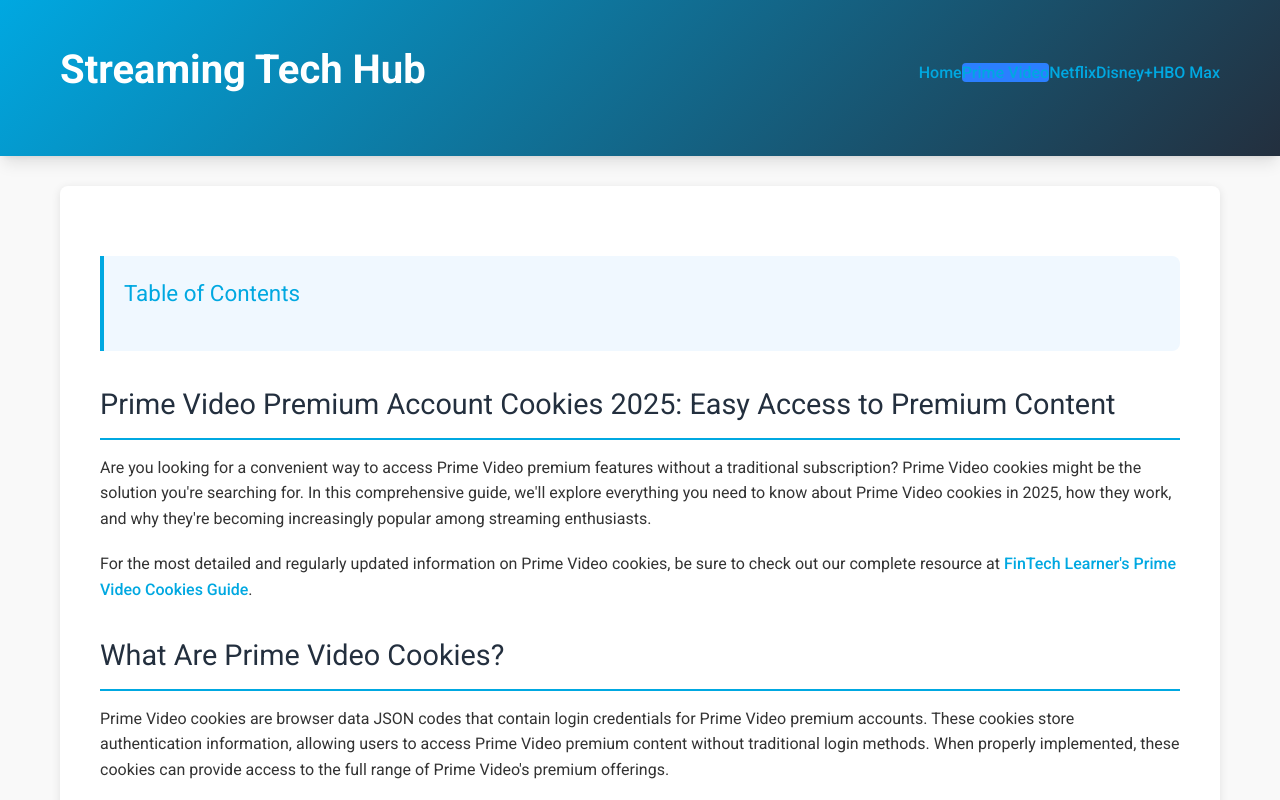
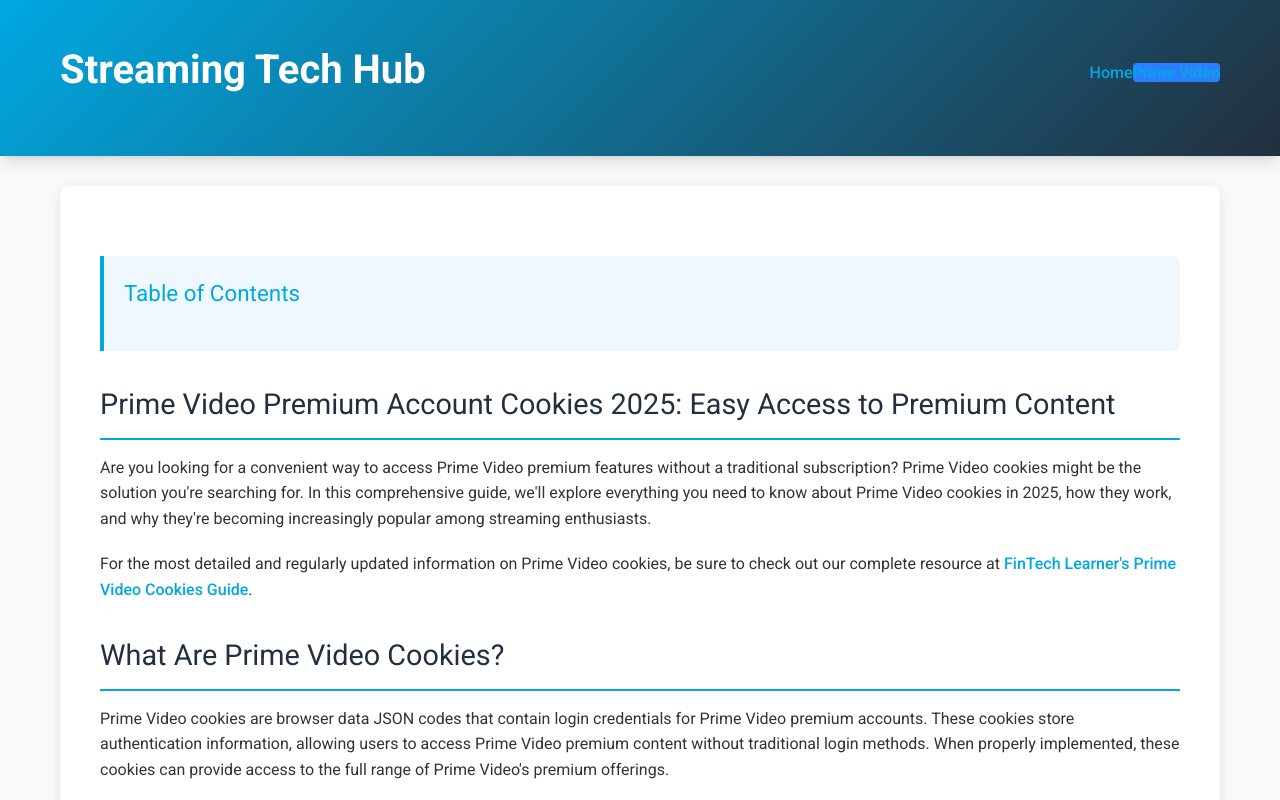
Before and after one commit to dksr789/prime-video, a plain HTML site: page index.html in a window 1280 px wide. Shown: the top 800 px of the page. Drawn offline with nearby package versions, Linux system fonts and the light colour scheme.

Commit message:
Update index.html
g

```diff
--- a/index.html
+++ b/index.html
@@ -307,10 +307,7 @@
                 <nav>
                     <ul class="flex space-x-1 md:space-x-6">
                         <li><a href="index.html" class="px-3 py-2 rounded hover:bg-blue-700 transition duration-300">Home</a></li>
-                        <li><a href="primevideo.html" class="px-3 py-2 bg-blue-500 rounded font-medium hover:bg-blue-400 transition duration-300">Prime Video</a></li>
-                        <li><a href="index.html" class="px-3 py-2 rounded hover:bg-blue-700 transition duration-300">Netflix</a></li>
-                        <li><a href="#" class="px-3 py-2 rounded hover:bg-blue-700 transition duration-300">Disney+</a></li>
-                        <li><a href="#" class="px-3 py-2 rounded hover:bg-blue-700 transition duration-300">HBO Max</a></li>
+                        <li><a href="index.html" class="px-3 py-2 bg-blue-500 rounded font-medium hover:bg-blue-400 transition duration-300">Prime Video</a></li>
                     </ul>
                 </nav>
             </div>
```
